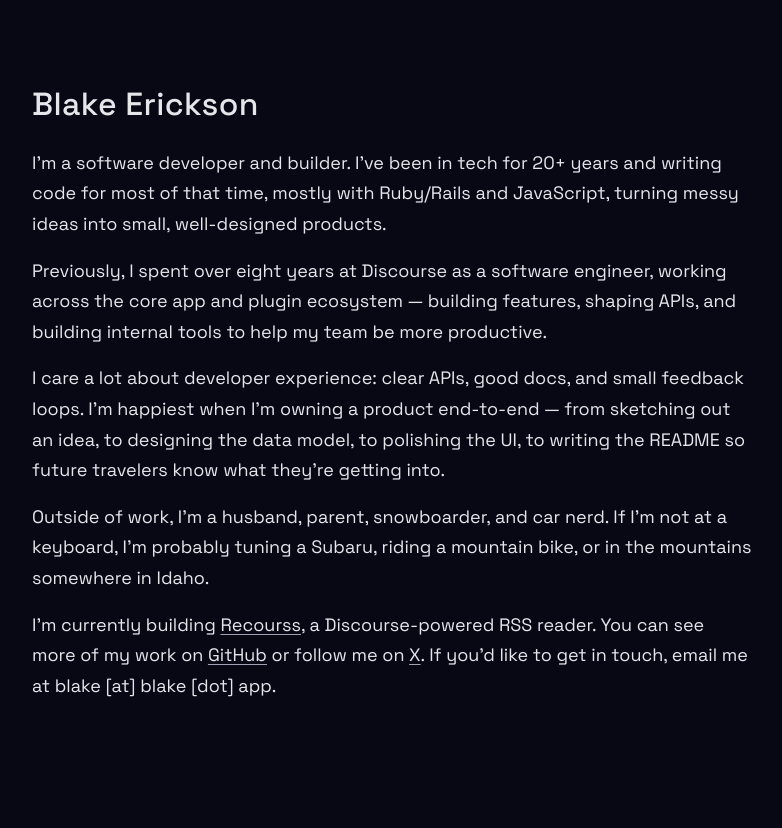
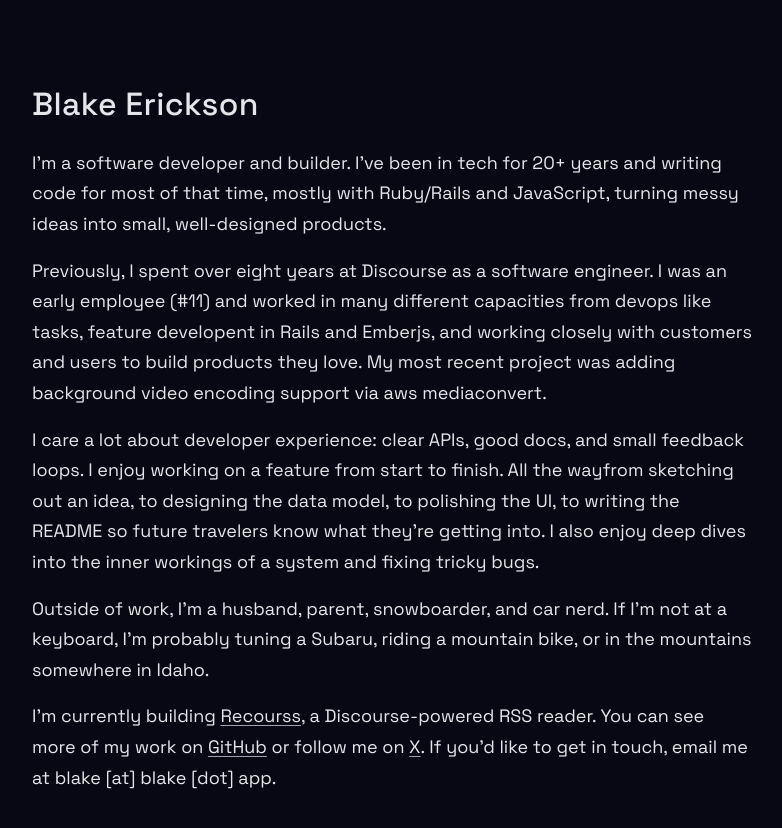
Before and after one commit to oblakeerickson/blake-dot-app, a Jekyll site: the page built from index.md, in a window 1280 px wide. Shown: the top 828 px of the page, without its empty margins (248-1030 px from the left). Built offline with Jekyll 4.4.1, drawn with Linux system fonts in a browser that asks for light colours.

Commit message:
update home page text

```diff
--- a/index.md
+++ b/index.md
@@ -7,9 +7,9 @@ title: "home"
 
 I’m a software developer and builder. I’ve been in tech for 20+ years and writing code for most of that time, mostly with Ruby/Rails and JavaScript, turning messy ideas into small, well-designed products.
 
-Previously, I spent over eight years at Discourse as a software engineer, working across the core app and plugin ecosystem — building features, shaping APIs, and building internal tools to help my team be more productive.
+Previously, I spent over eight years at Discourse as a software engineer. I was an early employee (#11) and worked in many different capacities from devops like tasks, feature developent in Rails and Emberjs, and working closely with customers and users to build products they love. My most recent project was adding background video encoding support via aws mediaconvert.
 
-I care a lot about developer experience: clear APIs, good docs, and small feedback loops. I’m happiest when I’m owning a product end-to-end — from sketching out an idea, to designing the data model, to polishing the UI, to writing the README so future travelers know what they’re getting into.
+I care a lot about developer experience: clear APIs, good docs, and small feedback loops. I enjoy working on a feature from start to finish. All the wayfrom sketching out an idea, to designing the data model, to polishing the UI, to writing the README so future travelers know what they’re getting into. I also enjoy deep dives into the inner workings of a system and fixing tricky bugs.
 
 Outside of work, I’m a husband, parent, snowboarder, and car nerd. If I’m not at a keyboard, I’m probably tuning a Subaru, riding a mountain bike, or in the mountains somewhere in Idaho.
 
```
